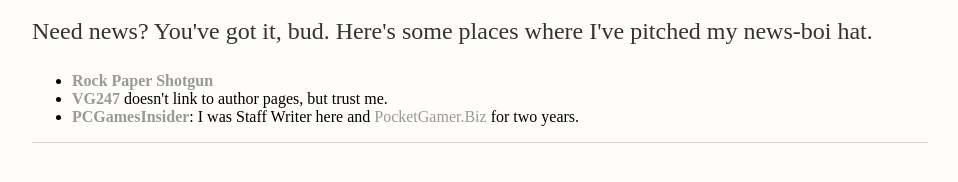
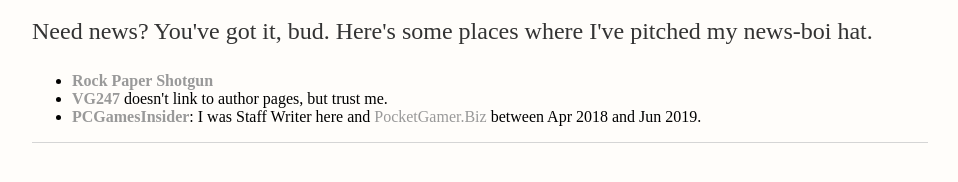
Before and after one commit to ScarletCatalie/ScarletCatalie.github.io, a Jekyll site: the page built from about/index.html, in a window 1280 px wide. Shown: the part 604-786 px from the top of the page, without its empty margins (160-1118 px from the left). Built offline with Jekyll 4.4.1, drawn with Linux system fonts in a browser that asks for light colours.

Commit message:
Update index.html

```diff
--- a/about/index.html
+++ b/about/index.html
@@ -37,5 +37,5 @@
 			</li>
 			<li><b><a href="https://www.vg247.com/">VG247</a></b> doesn't link to author pages, but trust me.
 			</li>
-			<li><b><a href="https://www.pcgamesinsider.biz/staff/100222/natalie-clayton/">PCGamesInsider</a></b>: I was Staff Writer here and <a href="https://www.pocketgamer.biz/staff/100222/natalie-clayton">PocketGamer.Biz</a></b> for two years.
+			<li><b><a href="https://www.pcgamesinsider.biz/staff/100222/natalie-clayton/">PCGamesInsider</a></b>: I was Staff Writer here and <a href="https://www.pocketgamer.biz/staff/100222/natalie-clayton">PocketGamer.Biz</a></b> between Apr 2018 and Jun 2019.
 			</li>
```
